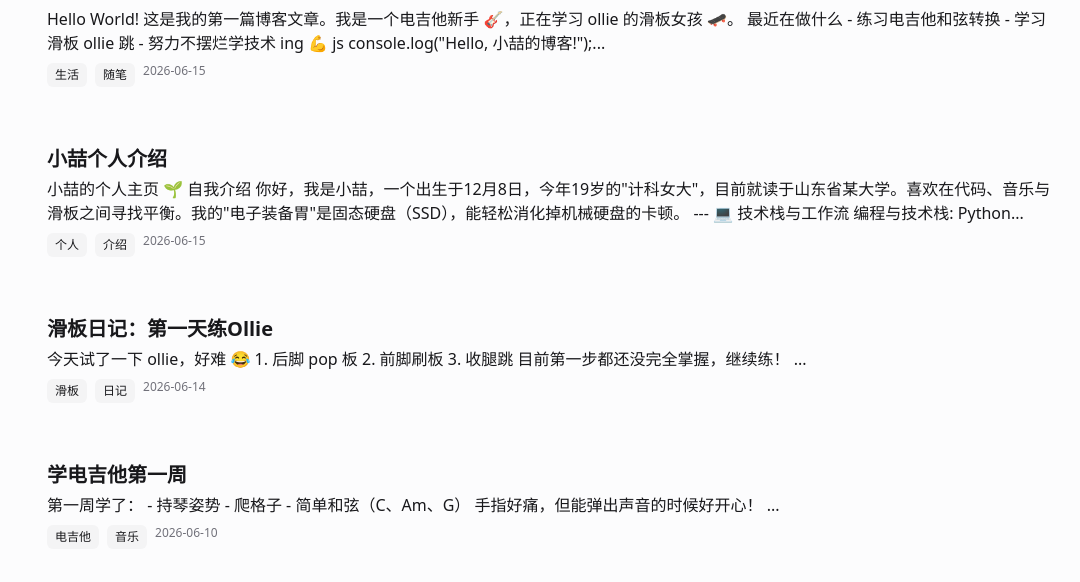
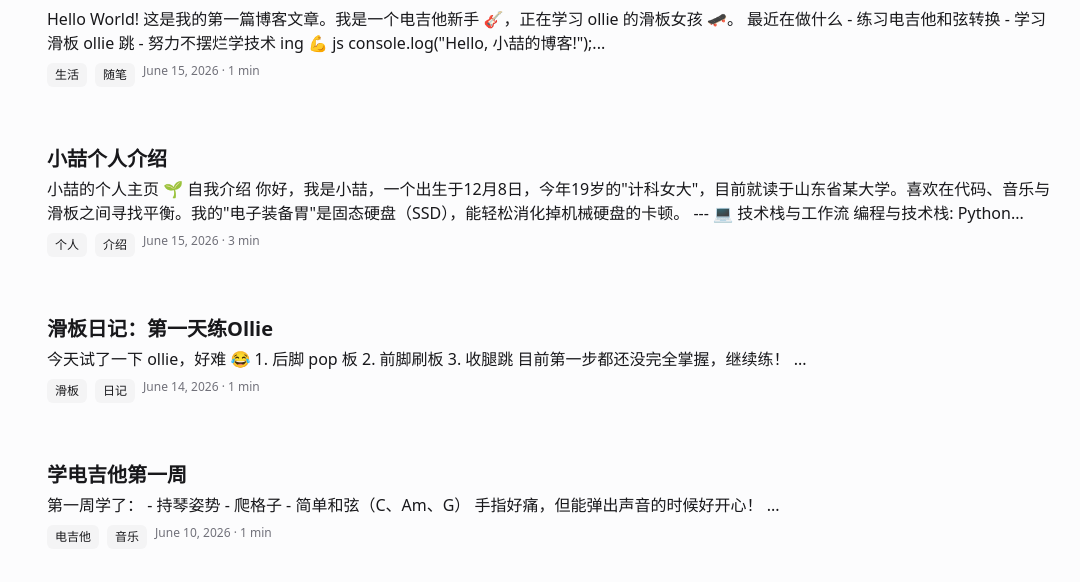
Before and after one commit to hanzhe-one/my-blog, a React (Vite) app: page /blog in a window 1280 px wide. Shown: the part 204-786 px from the top of the page, without its empty margins (90-1170 px from the left). Built offline with nearby package versions, Linux system fonts and the light colour scheme; a web font is replaced by a local one.

Commit message:
fix: subset LXGW WenKai fonts to 468 chars (8MB -> ~100KB each), fix FOUT

```diff
--- a/src/content/loader.js
+++ b/src/content/loader.js
@@ -45,3 +45,19 @@ export function getPostBySlug(slug) {
 export function getNoteBySlug(slug) {
   return getAllNotes().find((n) => n.slug === slug);
 }
+
+export function formatDate(dateStr) {
+  if (!dateStr) return '';
+  const d = new Date(dateStr);
+  return d.toLocaleDateString('en-US', { year: 'numeric', month: 'long', day: 'numeric' });
+}
+
+const CJK_RE = /[\u4e00-\u9fff\u3400-\u4dbf\uf900-\ufaff]/g;
+export function readingTime(text) {
+  const cleaned = text.replace(/^---[\s\S]*?---\n/, '').replace(/[#*`\[\]>\|]/g, '');
+  const cjkCount = (cleaned.match(CJK_RE) || []).length;
+  const wordCount = cleaned.replace(CJK_RE, ' ').split(/\s+/).filter(Boolean).length;
+  const total = cjkCount + wordCount;
+  const minutes = Math.max(1, Math.ceil(total / 250));
+  return `${minutes} min`;
+}
--- a/src/pages/Blog.jsx
+++ b/src/pages/Blog.jsx
@@ -1,5 +1,5 @@
 import { Link } from 'react-router-dom';
-import { getAllPosts } from '../content/loader';
+import { getAllPosts, formatDate, readingTime } from '../content/loader';
 
 const posts = getAllPosts();
 
@@ -21,7 +21,7 @@ export default function Blog() {
                 {post.tags?.map((tag) => (
                   <span key={tag} className="rounded-md bg-[var(--muted)] px-2 py-1">{tag}</span>
                 ))}
-                <span className="text-[var(--muted-fg)]">{post.date}</span>
+                <span className="text-[var(--muted-fg)]">{formatDate(post.date)} · {readingTime(post.content)}</span>
               </div>
             </Link>
           </article>
--- a/src/pages/BlogPost.jsx
+++ b/src/pages/BlogPost.jsx
@@ -1,7 +1,7 @@
 import { Link, useParams } from 'react-router-dom';
 import Markdown from 'react-markdown';
 import remarkGfm from 'remark-gfm';
-import { getPostBySlug, getAllPosts } from '../content/loader';
+import { getPostBySlug, getAllPosts, formatDate, readingTime } from '../content/loader';
 
 export default function BlogPost() {
   const { slug } = useParams();
@@ -15,8 +15,8 @@ export default function BlogPost() {
     <article className="w-full max-w-2xl mx-auto">
       <Link to="/blog" className="text-sm text-[#659EB9] hover:underline">&larr; 回到博客</Link>
       <h1 className="mt-4 mb-2 text-3xl font-bold">{post.title}</h1>
-      <div className="mb-8 flex flex-wrap gap-2 text-xs text-[var(--muted-fg)]">
-        <span>{post.date}</span>
+      <div className="mb-8 flex flex-wrap items-center gap-2 text-xs text-[var(--muted-fg)]">
+        <span>{formatDate(post.date)} · {readingTime(post.content)}</span>
         {post.tags?.map((tag) => (
           <span key={tag} className="rounded-md bg-[var(--muted)] px-2 py-1">{tag}</span>
         ))}
@@ -48,7 +48,7 @@ export function BlogListPreview() {
                   {post.tags?.map((tag) => (
                     <span key={tag} className="rounded-md bg-[var(--muted)] px-2 py-1">{tag}</span>
                   ))}
-                  <span className="text-[var(--muted-fg)]">{post.date}</span>
+                  <span className="text-[var(--muted-fg)]">{formatDate(post.date)} · {readingTime(post.content)}</span>
                 </div>
               </div>
             </Link>
--- a/src/pages/Home.jsx
+++ b/src/pages/Home.jsx
@@ -1,5 +1,5 @@
 import { Link } from 'react-router-dom';
-import { getAllPosts } from '../content/loader';
+import { getAllPosts, formatDate, readingTime } from '../content/loader';
 
 const previewPosts = getAllPosts().slice(0, 3);
 
@@ -64,7 +64,7 @@ export default function Home() {
                   {post.tags?.map((tag) => (
                     <span key={tag} className="rounded-md bg-[var(--muted)] px-2 py-1">{tag}</span>
                   ))}
-                  <span className="text-[var(--muted-fg)]">{post.date}</span>
+                  <span className="text-[var(--muted-fg)]">{formatDate(post.date)} · {readingTime(post.content)}</span>
                 </div>
               </Link>
             </article>
--- a/src/pages/Notes.jsx
+++ b/src/pages/Notes.jsx
@@ -1,7 +1,7 @@
 import { Link, useParams } from 'react-router-dom';
 import Markdown from 'react-markdown';
 import remarkGfm from 'remark-gfm';
-import { getNoteBySlug, getAllNotes } from '../content/loader';
+import { getNoteBySlug, getAllNotes, formatDate, readingTime } from '../content/loader';
 
 export default function Notes() {
   const { slug } = useParams();
@@ -21,7 +21,7 @@ export default function Notes() {
           >
             <h2 className="text-lg font-semibold group-hover:text-[#659EB9]">{note.title}</h2>
             <p className="mt-2 text-sm">{note.content.replace(/[#*`\[\]]/g, '').slice(0, 80)}...</p>
-            <span className="mt-3 block text-xs text-[var(--muted-fg)]">{note.date}</span>
+            <span className="mt-3 block text-xs text-[var(--muted-fg)]">{formatDate(note.date)} · {readingTime(note.content)}</span>
           </Link>
         ))}
       </div>
@@ -40,7 +40,7 @@ function NoteDetail({ slug }) {
     <article className="mx-auto w-full max-w-2xl">
       <Link to="/notes" className="text-sm text-[#659EB9] hover:underline">&larr; 回到笔记</Link>
       <h1 className="mt-4 mb-2 text-3xl font-bold">{note.title}</h1>
-      <div className="mb-8 text-xs text-[var(--muted-fg)]">{note.date}</div>
+      <div className="mb-8 text-xs text-[var(--muted-fg)]">{formatDate(note.date)} · {readingTime(note.content)}</div>
       <div className="max-w-none leading-relaxed prose prose-sm">
         <Markdown remarkPlugins={[remarkGfm]}>{note.content}</Markdown>
       </div>
```
